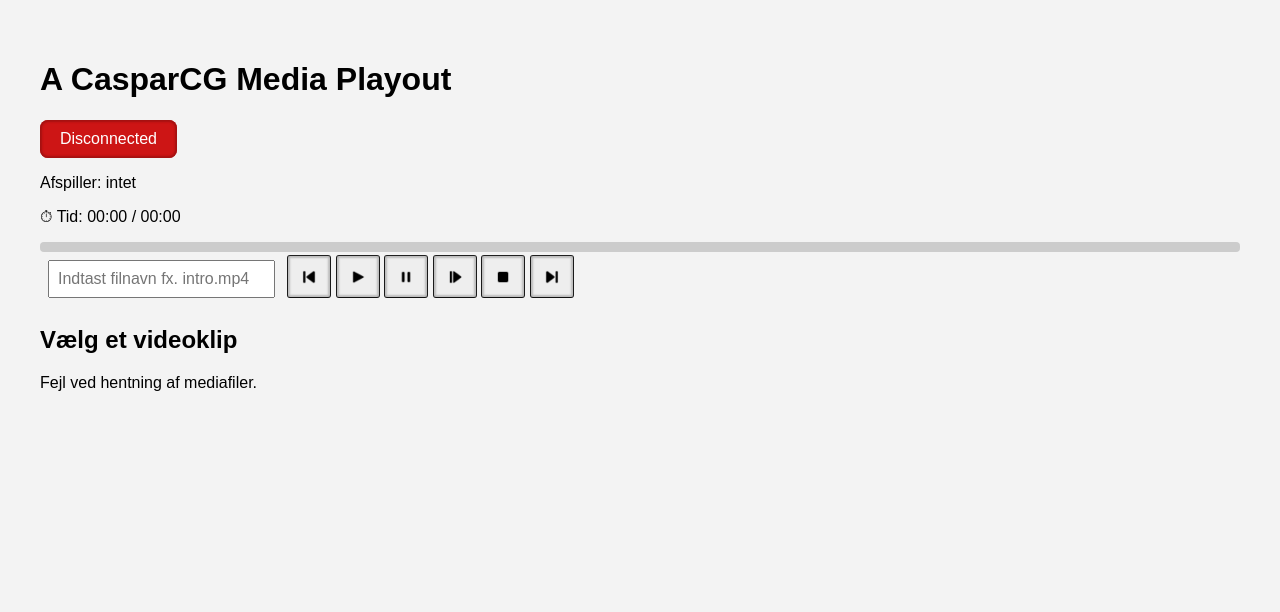
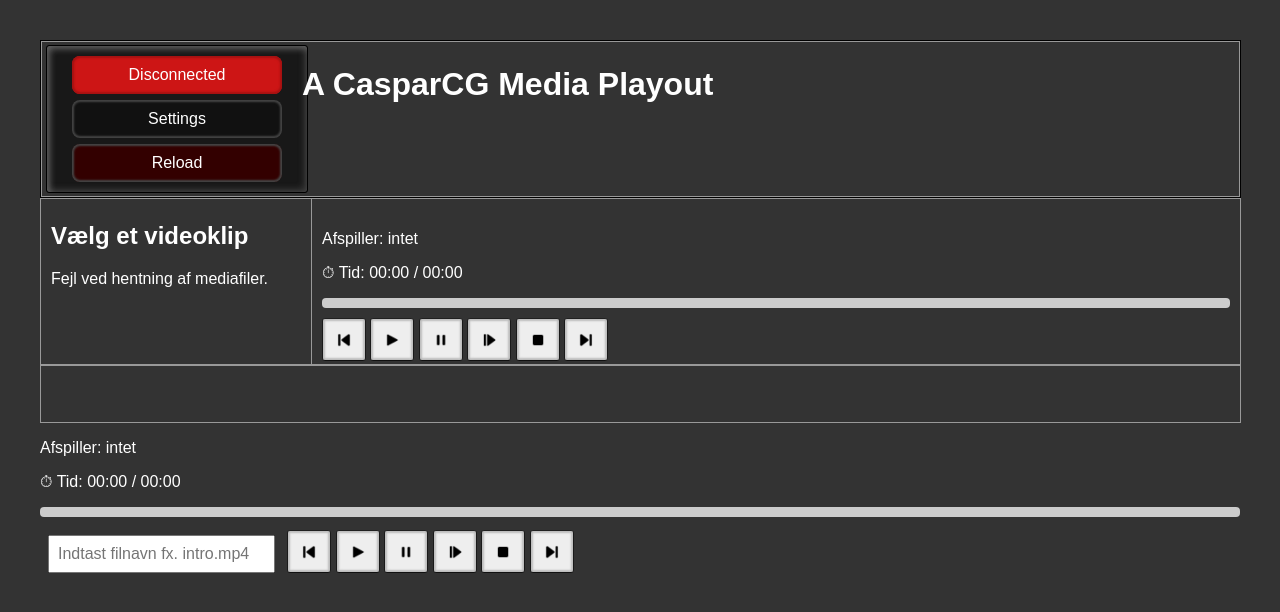
Before and after one commit to 7u5a/a_media_playout_client, a website: page public/index.html in a window 1280 px wide. Drawn offline with Linux system fonts and the light colour scheme; no server answers.

Commit message:
design change

```diff
--- a/public/index.html
+++ b/public/index.html
@@ -6,9 +6,57 @@
     <link rel="stylesheet" href="style.css">
 </head>
 <body>
-    <h1>A CasparCG Media Playout</h1>
-    <div>
-        <button id="statusButton" class="disconnected">Disconnected</button>
+    <div class="divTable" style="width: 100%; border: 1px solid #000;">
+        <div class="divTableBody">
+            <div class="divTableRow">
+                <div class="divTableCell" id="header">
+                    <div id="divStatus">
+                        <button id="statusButton" class="disconnected">Disconnected</button>
+                        <button id="settingsButton">Settings</button>
+                        <button id="reloadButton" onClick="window.location.reload();">Reload</button>
+                    </div>
+                    <div id="divTitle"><h1>A CasparCG Media Playout</h1></div>
+                </div>
+            </div>
+        </div>
+    </div>
+
+    <div class="divTable" style="width: 100%; border: 1px solid #000;">
+        <div class="divTableBody">
+            <div class="divTableRow">
+                <div class="divTableCell medialistCell">
+                    <h2>Vælg et videoklip</h2>
+                    <div id="medialist">Henter media...</div>
+                </div>
+                <div class="divTableCell">
+                    <p>Afspiller: <span id="currentClip">intet</span></p>
+                    <p>⏱ Tid: <span id="duration">00:00 / 00:00</span></p>
+                    <div id="timelineContainer">
+                        <div id="timelineProgress"></div>
+                    </div>
+
+                    <div>
+                        <!-- <input type="text" id="filename" readonly placeholder="Indtast filnavn fx. intro.mp4" /> -->
+                        <button><img src="/icons/previous.png" alt="Next" width="14" height="14" /></button>
+                        <button onclick="playClip()"><img src="/icons/play.png" alt="Play" width="14" height="14" /></button>
+                        <button onclick="controlClip('pause')"><img src="/icons/pause.png" alt="Pause" width="14" height="14" /></button>
+                        <button onclick="controlClip('resume')"><img src="/icons/resume.png" alt="Resume" width="14" height="14" /></button>
+                        <button onclick="controlClip('stop')"><img src="/icons/stop.png" alt="Stop" width="14" height="14" /></button>
+                        <button><img src="/icons/previous.png" alt="Next" width="14" height="14" class="nextbtn" /></button>
+                    </div>
+                </div>
+            </div>
+        </div>
+    </div>
+
+    <div class="divTable" style="width: 100%; border: 1px solid #000;">
+        <div class="divTableBody">
+            <div class="divTableRow">
+                <div class="divTableCell statusCell">
+                    <div id="status"></div>
+                </div>
+            </div>
+        </div>
     </div>
 
     <div>
@@ -17,10 +65,6 @@
         <div id="timelineContainer">
             <div id="timelineProgress"></div>
         </div>
-    </div>
-
-    <div>
-
     </div>
 
     <div>
@@ -35,12 +79,6 @@
 
     <div id="status"></div>
 
-    <div>
-        <h2>Vælg et videoklip</h2>
-        <div id="medialist">Henter media...</div>
-    </div>
-
-
     <script src="app.js"></script>
 </body>
 </html>
--- a/public/style.css
+++ b/public/style.css
@@ -1,10 +1,75 @@
 body {
   font-family: sans-serif;
   padding: 2rem;
-  background: #f3f3f3;
+  background: #333;
+  color: #fff;
 }
 
+/* DivTable */
+.divTable {
+  display: table;
+  width: 100%;
+  border-collapse: collapse; /* Giver mere konsistent kantvisning */
+}
+
+.divTableRow {
+  display: table-row;
+}
+
+.divTableCell#header {
+  display: flex;
+}
+
+.divTableCell#header #divStatus {
+  background-color: #181818;
+  border: 1px solid #000;
+  border-radius: 3px;
+  display: grid;
+  margin: 0 -6px;
+  padding: 10px 25px;
+  width: 210px;
+  box-shadow:
+    inset -3px -3px 6px rgba(105, 105, 105, 0.4),
+    inset 3px 3px 6px rgba(205, 205, 205, 0.4);
+  /* cursor: pointer;
+  transition: all 0.2s ease; */
+}
+
+
+.divTableCell,
+.divTableHead {
+  display: table-cell;
+  border: 1px solid #999;
+  padding: 3px 10px;
+}
+
+.divTableHeading,
+.divTableFoot {
+  display: table-header-group;
+  background-color: #EEE;
+  font-weight: bold;
+}
+
+.divTableFoot {
+  display: table-footer-group;
+}
+
+.divTableBody {
+  display: table-row-group;
+}
+
+.medialistCell {
+  width: 250px;
+}
+
+.statusCell {
+  height: 50px;
+}
+
+
+/* Timeline */
 #timelineContainer {
+  margin: 0 0 10px;
   width: 100%;
   height: 10px;
   background: #ccc;
@@ -30,6 +95,7 @@
 }
 
 #statusButton {
+  margin: 0 0 6px;
   padding: 10px 20px;
   font-size: 16px;
   border: none;
@@ -47,6 +113,31 @@
 .disconnected {
   background-color: #cd1515; /* rød */
   box-shadow: inset 0px 0px 2px 2px #a41111;
+}
+
+#settingsButton {
+  margin: 0 0 6px;
+  padding: 10px 20px;
+  font-size: 16px;
+  border: none;
+  border-radius: 8px;
+  color: white;
+  cursor: default;
+  transition: background-color 0.3s ease;
+  background-color: #111; /* grøn */
+  box-shadow: inset 0px 0px 2px 2px #444;
+}
+
+#reloadButton {
+  padding: 10px 20px;
+  font-size: 16px;
+  border: none;
+  border-radius: 8px;
+  color: white;
+  cursor: default;
+  transition: background-color 0.3s ease;
+  background-color: #330000; /* grøn */
+  box-shadow: inset 0px 0px 2px 2px #444;
 }
 
 button {
@@ -70,9 +161,7 @@
   margin: 0;
   max-width: 400px;       /* Begræns bredde */
   font-family: Arial, sans-serif;
-  border: 1px solid #ccc;
-  border-radius: 6px;
-  background-color: #f9f9f9;
+  font-size: 12px;
 }
 
 #medialist ul li {
```
Lines whose indentation alone changed are shown as unchanged.
